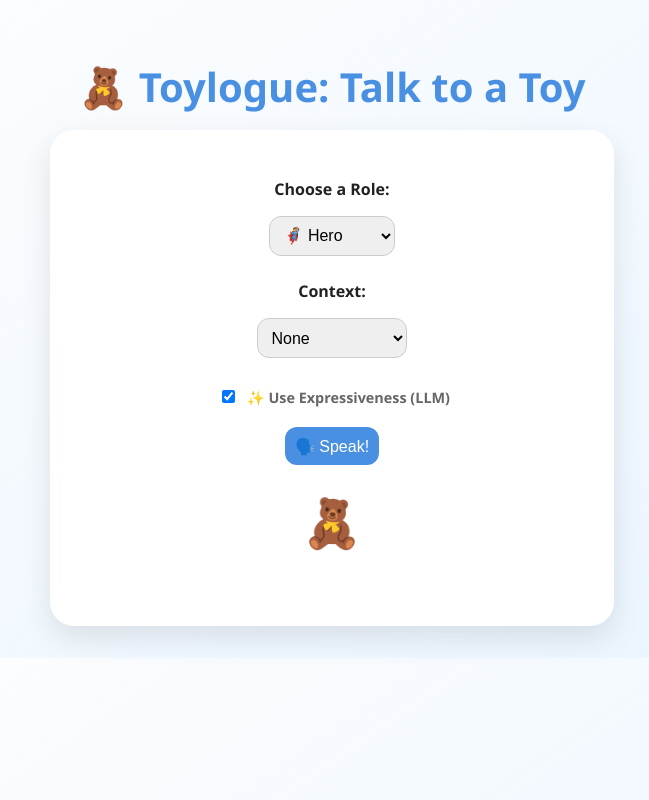
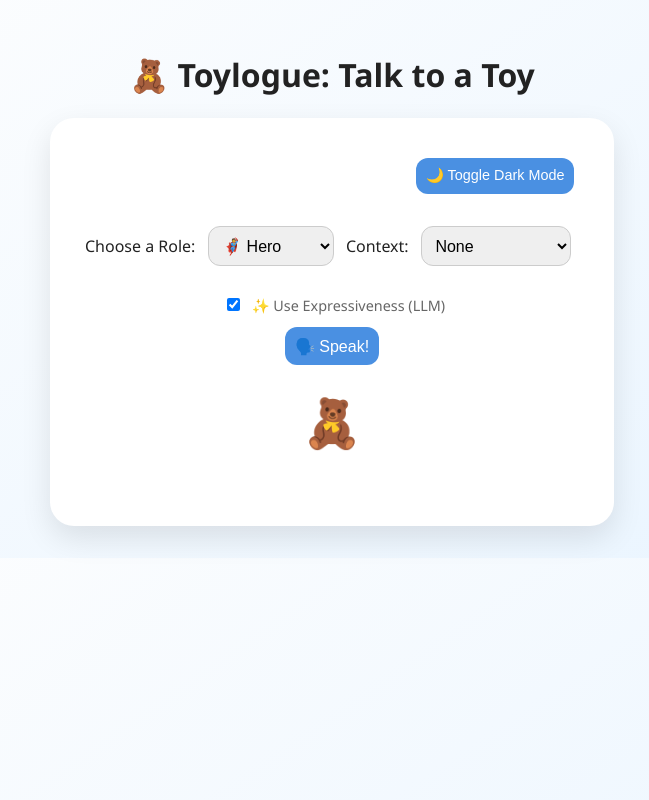
Before and after one commit to brasondo/toylogue-grammar-engine, a Flask app: page / in a window 1280 px wide. Shown: the whole page, without its empty margins (308-957 px from the left). Run offline with Flask 3, Linux system fonts and the light colour scheme.

Commit message:
Toylogue v4.21 - Added Dark Mode Feature

```diff
--- a/templates/index.html
+++ b/templates/index.html
@@ -5,10 +5,28 @@
     <meta charset="UTF-8">
     <title>Toylogue: Talk to a Toy</title>
     <style>
+        :root {
+            --bg: linear-gradient(145deg, #fefefe, #e8f4ff);
+            --card-bg: white;
+            --text: #222;
+            --bubble-bg: #f0f9ff;
+            --bubble-border: #4a90e2;
+            --accent: #4a90e2;
+        }
+
+        body.dark {
+            --bg: linear-gradient(145deg, #1e1e1e, #2a2a2a);
+            --card-bg: #2b2b2b;
+            --text: #eee;
+            --bubble-bg: #333;
+            --bubble-border: #4a90e2;
+            --accent: #4a90e2;
+        }
+
         body {
             font-family: 'Segoe UI', sans-serif;
-            background: linear-gradient(145deg, #fefefe, #e8f4ff);
-            color: #222;
+            background: var(--bg);
+            color: var(--text);
             margin: 0;
             padding: 2rem;
             display: flex;
@@ -16,14 +34,8 @@
             align-items: center;
         }
 
-        h1 {
-            font-size: 2.5rem;
-            margin-bottom: 1rem;
-            color: #4a90e2;
-        }
-
         .card {
-            background: white;
+            background: var(--card-bg);
             padding: 2rem;
             border-radius: 24px;
             box-shadow: 0 12px 30px rgba(0, 0, 0, 0.1);
@@ -42,14 +54,8 @@
             margin: 0.5rem;
         }
 
-        label {
-            display: block;
-            margin: 1rem 0 0.5rem;
-            font-weight: bold;
-        }
-
         button {
-            background-color: #4a90e2;
+            background-color: var(--accent);
             color: white;
             border: none;
             cursor: pointer;
@@ -62,8 +68,8 @@
 
         .response-bubble {
             margin-top: 2rem;
-            background: #f0f9ff;
-            border-left: 6px solid #4a90e2;
+            background: var(--bubble-bg);
+            border-left: 6px solid var(--bubble-border);
             padding: 1rem;
             border-radius: 12px;
             font-size: 1.1rem;
@@ -88,6 +94,12 @@
     <h1>🧸 Toylogue: Talk to a Toy</h1>
 
     <div class="card">
+        <div style="text-align: right; margin-bottom: 1rem;">
+            <button onclick="toggleDarkMode()" style="font-size: 0.9rem;">
+                🌙 Toggle Dark Mode
+            </button>
+        </div>
+
         <!-- Role selector -->
         <label for="role">Choose a Role:</label>
         <select id="role">
@@ -201,6 +213,10 @@
                 alert("Something went wrong!");
             }
         }
+        function toggleDarkMode() {
+            document.body.classList.toggle("dark");
+        }
+
     </script>
 
 </body>
```
